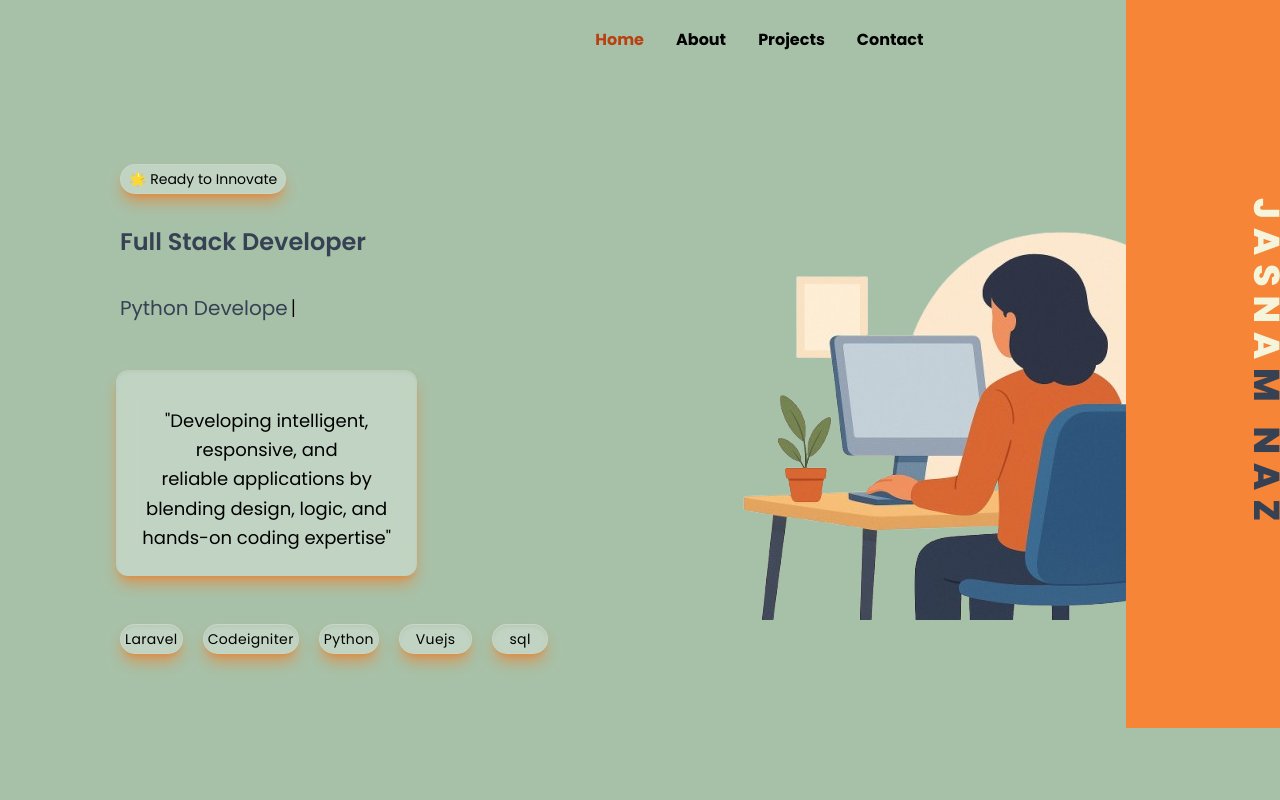
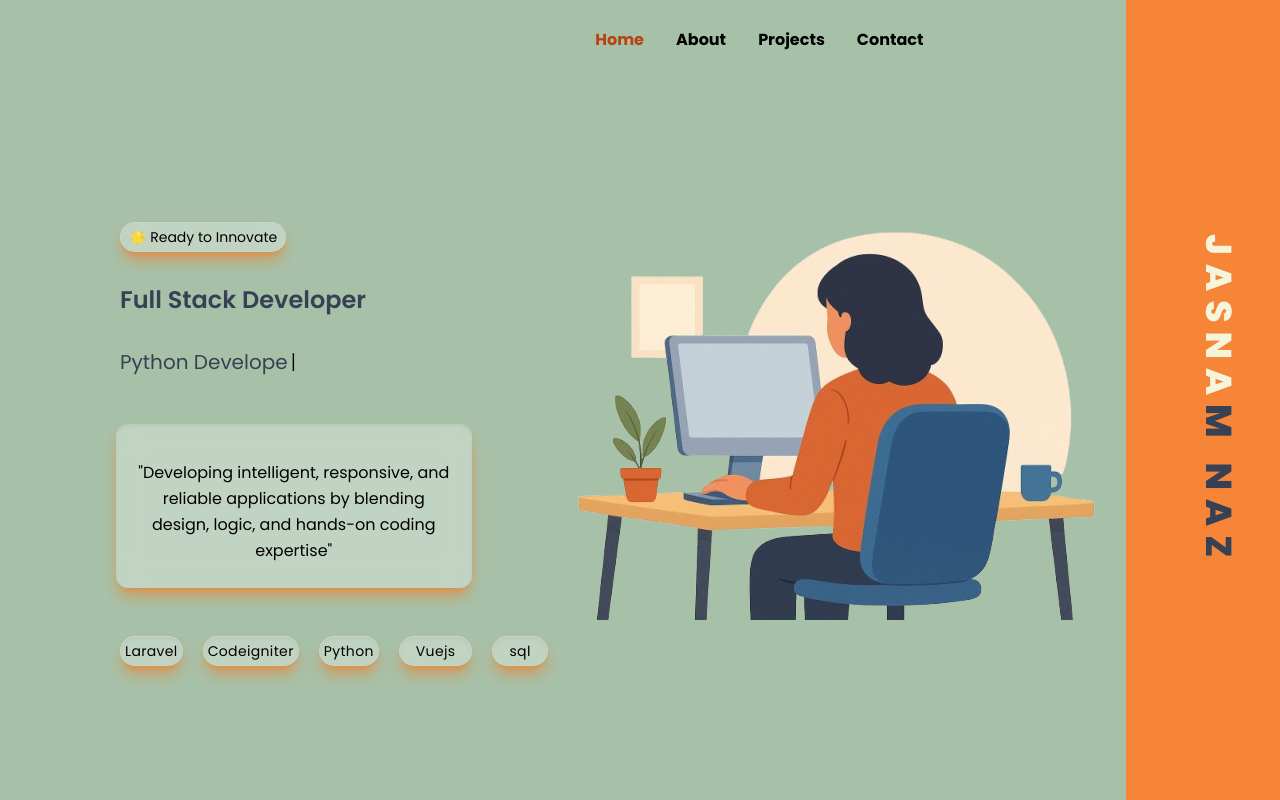
Before and after one commit to jasna18/vue-portfolio, a Vue app in the folder portfolio/: page / in a window 1280 px wide. Shown: the top 800 px of the page. Built offline with nearby package versions, Linux system fonts and the light colour scheme.

Commit message:
fixed responsive on hero section -md

```diff
--- a/portfolio/src/components/homePage/HeroSection.vue
+++ b/portfolio/src/components/homePage/HeroSection.vue
@@ -5,18 +5,21 @@
       // backgroundColor: darkMode ? '#1F2937' : '#A7C1A8',
       color: darkMode ? 'white' : 'black'
     }"
-    class="w-full relative min-h-screen flex flex-col lg:flex-row items-center
-           px-2 md:px-16 py-8 transition-colors duration-500 lg:gap-6 md:gap-2 overflow-x-hidden
-           h-full min-w-0 p-4 md:p-0 pt-[80px] sm:pr-24 md:pr-24
-           sm:pl-8  /* This was for content box spacing */
-         md:pl-16/* This was for content box spacing */
-  ">
-  <div class="pt-[2px]  w-full h-full flex flex-col md:flex-row justify-between items-start">
+    class="w-full relative min-h-screen flex flex-col  items-center
+           px-2 py-8 p-4 pt-[80px]
+           sm:pr-24  sm:pl-8  /* This was for content box spacing */
+           md:px-16 md:gap-2 md:p-0  md:pr-40 md:pl-16/* This was for content box spacing */
+           lg:gap-6 lg:flex-row
+           transition-colors duration-500
+           overflow-x-hidden
+           h-full min-w-0
+          ">
+  <div class="w-full flex flex-col items-start pt-20 md:flex-row">
     <div
           class="
-            absolute right-0 inset-y-0                              /* Positioned at top-right of hero section */
+            absolute right-0 inset-y-0  md:min-w-[150px]              /* Positioned at top-right of hero section */
             <!-- md:h-[calc(100vh-4.5rem)]  -->                           /* 4rem = 64px (h-16) */
-            w-20 sm:w-24 md:w-[8vw]  lg:w-[10vw] xl:w-[12vw]                   /* Use small fixe width on mobilesm */
+            w-20 sm:w-24 md:w-[18vw]  lg:w-[10vw] xl:w-[12vw]                   /* Use small fixe width on mobilesm */
             bg-[#F68537]                                     /* Orange background */
              hidden sm:flex md:flex lg:flex items-center justify-center                       /* Center text visually */
             text-white font-bold uppercase                         /* Text styling: bold */
@@ -29,12 +32,14 @@
               'translate-x-full': !isBarVisible, /* Start 100% off screen to the right */
               'translate-x-0': isBarVisible      /* End position (slide onto the screen) */
           }"
+          style="height:100%;"
+
         >
           <span class="
           vertical-text-mode /* Uses CSS writing-mode */
           /* 🌟 NEW: Add a top margin to push the text down by roughly 30% of the bar height (h-screen) */
           <!-- ml-[5vh] md:ml-[30vh] sm:ml-[10vh] -->
-           ml-2 sm:ml-4
+           ml-2 sm:ml-4 md:ml-8 md:mr-24
           /* NO absolute, NO h-full, NO w-full - let flex center it */
 
           /* Text Styling */
@@ -50,33 +55,38 @@
 
           <!-- left section -->
            <!-- this div for the text content wrapper, removed flex-1 to w-full -->
-<div class="w-full lg:w-1/2 flex flex-col  md:ml-4 items-center md:items-start p-4 md:p-8 min-w-0 sm:text-center mb-0 gap-2 md:gap-4 md:text-center md:item-center">
+<div class="w-full lg:w-1/2 flex flex-col  md:ml-4 items-center md:items-start p-4 md:p-8
+min-w-0 sm:text-center mb-0 gap-2 md:gap-4 md:text-center md:item-center
+md:mr-[16vw]
 
-        <div class="text-sm md:text-md mb-4 mt-12 text-center  md:mb-4 md:ml-2 rounded-full
+    /* Optional: Slightly reduce the wrapper's overall width to prevent stretching */
+    md:w-[98%]">
+
+        <div class="text-sm md:text-md mb-4 mt-10 text-center  md:mb-4 md:ml-2 rounded-full
                dark:bg-gray-800/40 border border-white/10 backdrop-blur-md shadow-lg p-1 px-2 bg-white/30 text-[#000000]
               inset-shadow-lg shadow-orange-500/50 md:text-center md:item-center">
         🌟 Ready to Innovate
       </div>
 
-      <div class="text-lg md:text-2xl font-semibold text-gray-700 dark:text-gray-300 md:ml-2 mb-1 md:mt-0">
+      <div class="text-lg md:text-2xl font-semibold text-gray-700 dark:text-gray-300 md:ml-2 mb-0 md:mt-0">
         Full Stack Developer
         <!-- <AnimatedHeading /> -->
       </div>
-       <div class="text-lg md:text-2xl font-semibold text-gray-700 dark:text-gray-300 md:ml-2 mb-6 mt-2 md:mt-0">
+       <div class="text-lg md:text-xl font-semibold text-gray-700 dark:text-gray-300 md:ml-2 mb-6 md:mt-0">
         <AnimatedHeading />
       </div>
       <!-- text section box -->
   <div
-        class="w-full max-w-md bg-white/30 dark:bg-gray-800/40 backdrop-blur-md
-               p-6 md:px-6 rounded-xl shadow-lg md:ml-1 inset-shadow-sm shadow-orange-500/50"
+        class="w-full max-w-md bg-white/30 dark:bg-gray-800/40 backdrop-blur-md md:w-[120%]
+               p-6 md:px-4 rounded-xl shadow-lg md:ml-1 inset-shadow-sm shadow-orange-500/50"
         :class="[
           'transition-all duration-1000 ease-out',
           isVisible ? 'opacity-100 translate-y-0' : 'opacity-0 translate-y-10'
         ]"
       >
         <h4 class="text-md md:text-2xl mb-4 sm:hidden md:text-left">Hi, I'm Jasna 👩‍💻</h4>
-        <p class="text-md mt-3 mb-0  md:text-lg leading-relaxed break-words ">
-          "Developing intelligent, responsive, and <br />
+        <p class="text-md mt-3 mb-0  md:text-md leading-relaxed break-words ">
+          "Developing intelligent, responsive, and
           reliable applications by blending design,
           logic, and hands-on coding expertise"
         </p>
@@ -85,8 +95,8 @@
 
          <!-- button section revised, removed flex-1 to w-full-->
   <!-- <div class="w-full flex flex-row md:flex-row md:items-start gap-5 pl-4 md:pl-0 ml-4 md:ml-2 mt-12 mb-2 md:justify-start justify-center "> -->
-<div class="w-full flex flex-row gap-5 sm:justify-center sm:mt-8 md:flex-row md:items-start md:justify-start md:pl-0 ml-2 md:ml-2 mt-12 mb-2 justify-center">
-      <DivComponent text="Laravel" width="px-1"/>
+<div class="w-full flex flex-row gap-5 sm:justify-center sm:mt-8 md:flex-row md:items-start md:justify-start md:pl-0 ml-2 md:ml-2 mt-12 mb-2 justify-center md:w-[110%]">
+      <DivComponent text="Laravel" width="px-1" class=""/>
       <DivComponent text="Codeigniter" width="px-1"/>
       <DivComponent text="Python" width="px-1"/>
       <DivComponent text="Vuejs" width="px-4"/>
@@ -96,7 +106,7 @@
 </div>
 </div>
       <!-- ref="content" → Vue ref, so you can access this element in your script (maybe for intersection observer to trigger animation). -->
-   <div class="w-full lg:w-1/2 flex justify-center min-w-0 sm:mt-8">
+   <div class="w-full md:flex-row lg:w-1/2 flex justify-center min-w-0 sm:mt-8 md:mr-[20vw] ">
       <img
     ref="content"
     :src="girlSittingImg"
```
